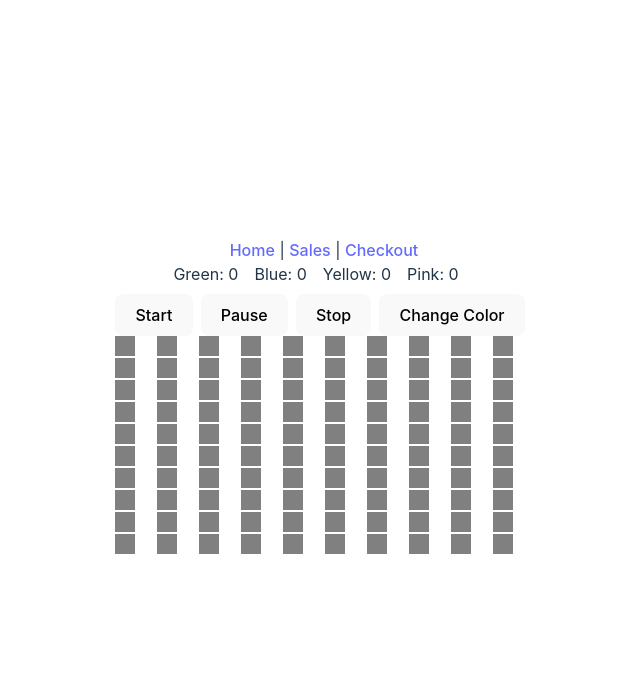
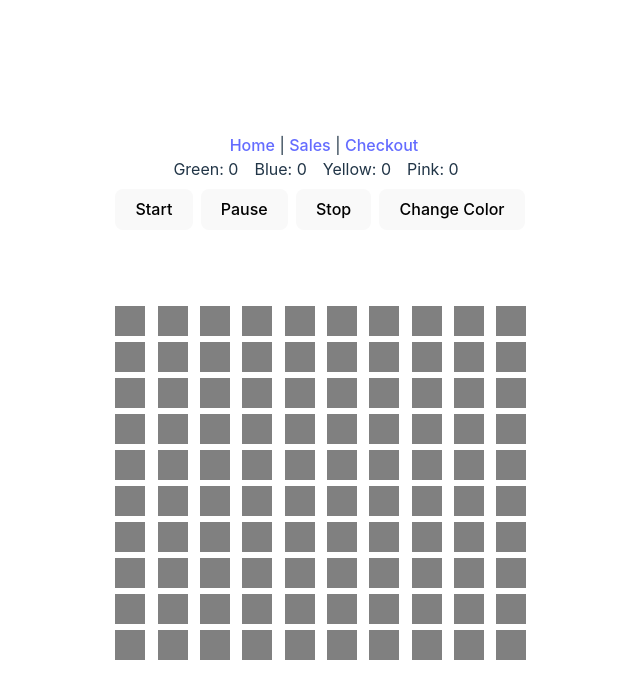
Before and after one commit to pmrprdc/gamifiedworkday, a React (Vite) app: page / in a window 1280 px wide. Shown: the top 698 px of the page, without its empty margins (316-956 px from the left). Built offline with nearby package versions, Linux system fonts and the light colour scheme.

Commit message:
can track time of different tasks and assign score

```diff
--- a/src/components/PrivatePage.jsx
+++ b/src/components/PrivatePage.jsx
@@ -4,15 +4,14 @@ import styled from 'styled-components';
 const BoxContainer = styled.div`
   display: grid;
   grid-template-columns: repeat(10, 1fr);
-  gap: 2px;
+  gap: 6px; /* No gap between the boxes */
   margin-bottom: 8px;
 `;
 
 const Box = styled.div`
-  width: 20px;
-  height: 20px;
+  width: 30px;
+  height: 30px;
   background-color: ${props => props.bgColor};
-  transition: background-color 0.3s;
 `;
 
 const Button = styled.button`
@@ -27,6 +26,13 @@ const Scoreboard = styled.div`
 
 const Score = styled.div`
   margin-right: 16px;
+  font-size: 1em; /* Adjust font size as needed */
+`;
+
+const SquareTitle = styled.h2`
+  text-align: center;
+  color: white; /* Adjust the color to fit the theme */
+  font-size: 1.5em; /* Adjust title size as needed */
 `;
 
 const VisualTimer = () => {
@@ -56,10 +62,10 @@ const VisualTimer = () => {
             return updatedSet;
           });
         });
-      }, 100);
+      }, 1); // 100ms for visual representation; adjust as needed for actual timing
     }
     return () => clearInterval(interval);
-  }, [isActive, timer, activeColorIndex]);
+  }, [isActive, timer, activeColorIndex, initialColor]);
 
   const startTimer = () => {
     setIsActive(true);
@@ -101,11 +107,14 @@ const VisualTimer = () => {
         <Button onClick={changeColor}>Change Color</Button>
       </div>
       {boxes.map((boxSet, setIndex) => (
-        <BoxContainer key={setIndex}>
-          {boxSet.map((boxColor, index) => (
-            <Box key={setIndex * 100 + index} bgColor={boxColor} />
-          ))}
-        </BoxContainer>
+        <div key={setIndex}>
+          <SquareTitle>Square {setIndex + 1}</SquareTitle>
+          <BoxContainer>
+            {boxSet.map((boxColor, index) => (
+              <Box key={setIndex * 100 + index} bgColor={boxColor} />
+            ))}
+          </BoxContainer>
+        </div>
       ))}
     </div>
   );
```
